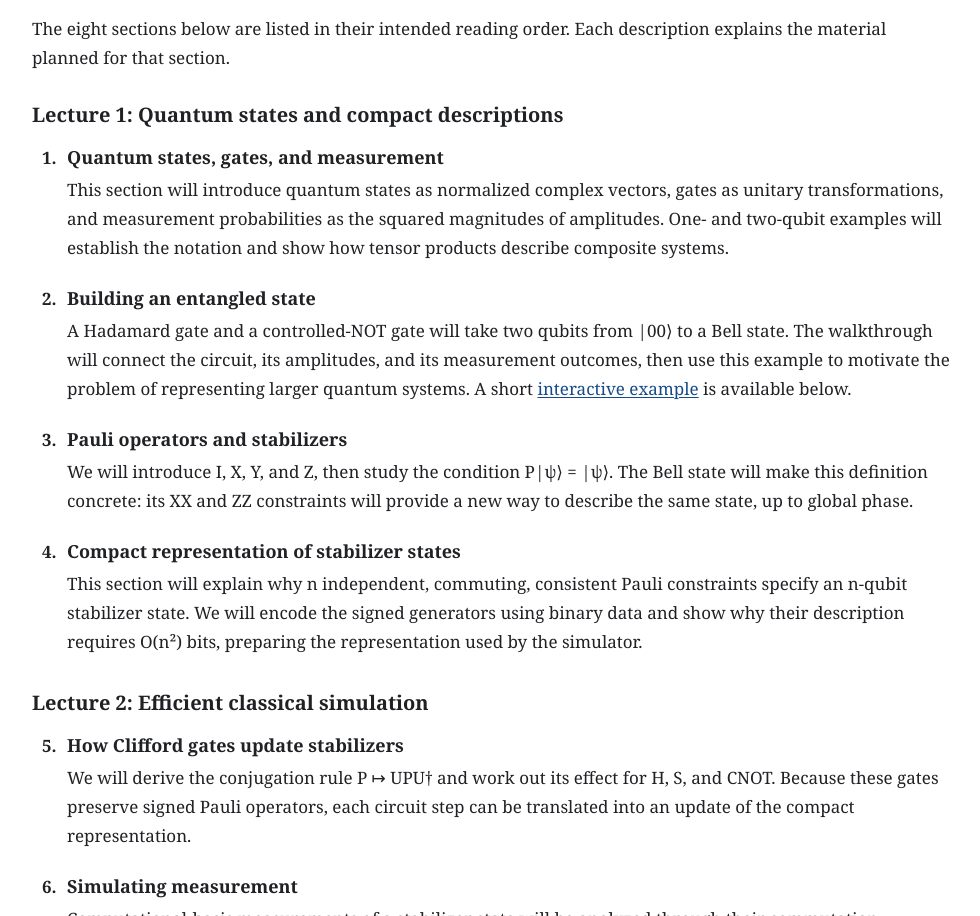
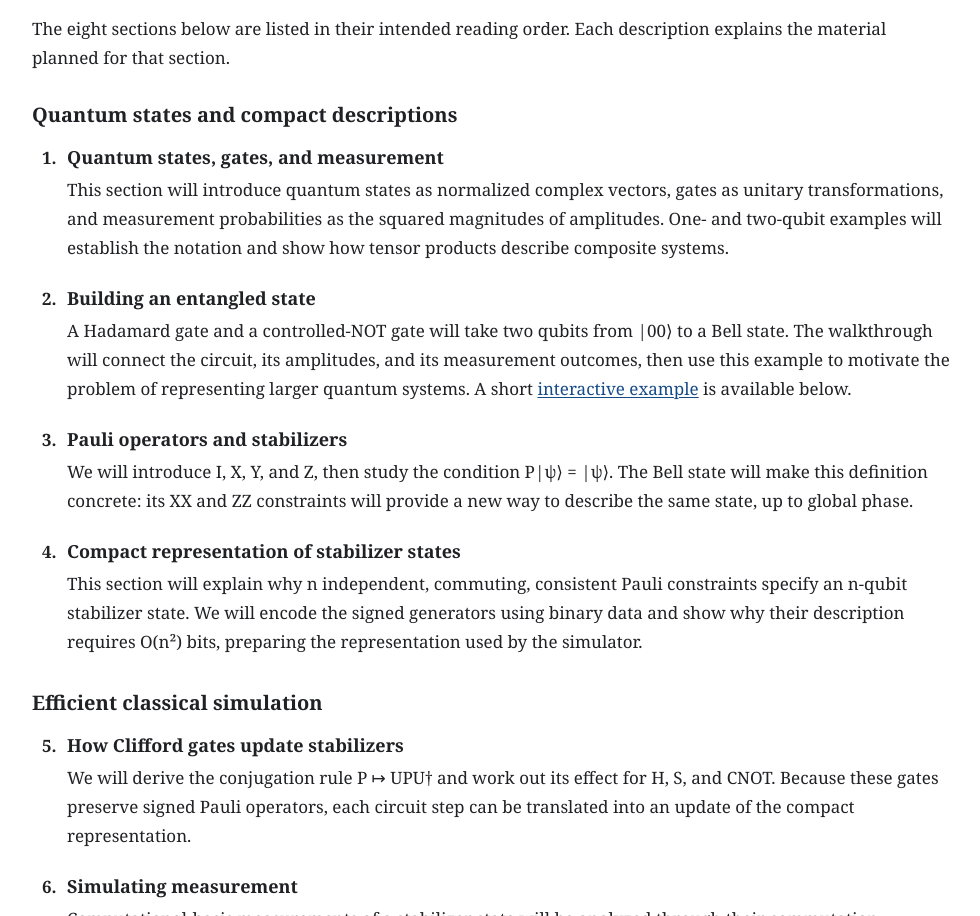
Before and after one commit to l6zw32/quantum-computation, a plain HTML site: page index.html in a window 1280 px wide. Shown: the part 880-1796 px from the top of the page, without its empty margins (148-1128 px from the left). Drawn offline with Linux system fonts and the light colour scheme.

Commit message:
Remove lecture numbers from outline headings

```diff
--- a/index.html
+++ b/index.html
@@ -44,7 +44,7 @@
         <h2 id="outline-title">Proposed course outline</h2>
         <p>The eight sections below are listed in their intended reading order. Each description explains the material planned for that section.</p>
         <div class="lecture-unit">
-          <h3>Lecture 1: Quantum states and compact descriptions</h3>
+          <h3>Quantum states and compact descriptions</h3>
           <ol class="outline-list">
             <li id="section-1">
               <h4>Quantum states, gates, and measurement</h4>
@@ -65,7 +65,7 @@
           </ol>
         </div>
         <div class="lecture-unit">
-          <h3>Lecture 2: Efficient classical simulation</h3>
+          <h3>Efficient classical simulation</h3>
           <ol class="outline-list" start="5">
             <li id="section-5">
               <h4>How Clifford gates update stabilizers</h4>
```
